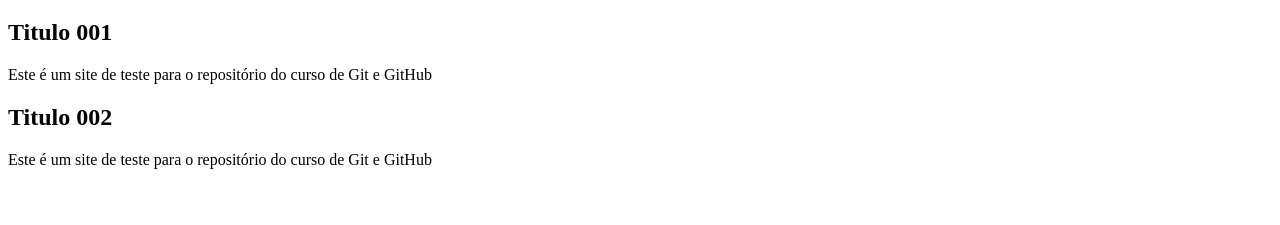
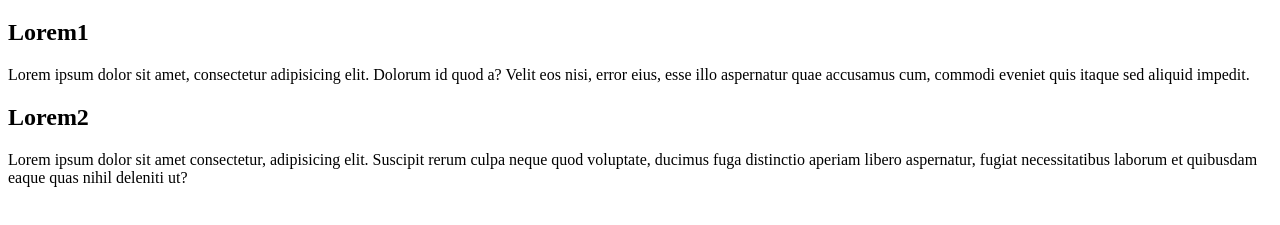
Before and after one commit to tarcitani2/curso-de-git-github-cursoemvideo, a plain HTML site: page site-exemplo/index.html in a window 1280 px wide. Shown: the part 61-286 px from the top of the page. Drawn offline with Linux system fonts and the light colour scheme.

Commit message:
Update index.html

```diff
--- a/site-exemplo/index.html
+++ b/site-exemplo/index.html
@@ -12,12 +12,12 @@
     <header><h1>Site de teste com branches</h1></header>
    </main>
    <article>
-    <h2>Titulo 001</h2>
-    <p>Este é um site de teste para o repositório do curso de Git e GitHub</p>
+    <h2>Lorem1</h2>
+    <p>Lorem ipsum dolor sit amet, consectetur adipisicing elit. Dolorum id quod a? Velit eos nisi, error eius, esse illo aspernatur quae accusamus cum, commodi eveniet quis itaque sed aliquid impedit.</p>
    </article>
    <article>
-    <h2>Titulo 002</h2>
-    <p>Este é um site de teste para o repositório do curso de Git e GitHub</p>
+    <h2>Lorem2</h2>
+    <p>Lorem ipsum dolor sit amet consectetur, adipisicing elit. Suscipit rerum culpa neque quod voluptate, ducimus fuga distinctio aperiam libero aspernatur, fugiat necessitatibus laborum et quibusdam eaque quas nihil deleniti ut?</p>
    </article>
 </body>
 </html>
```
